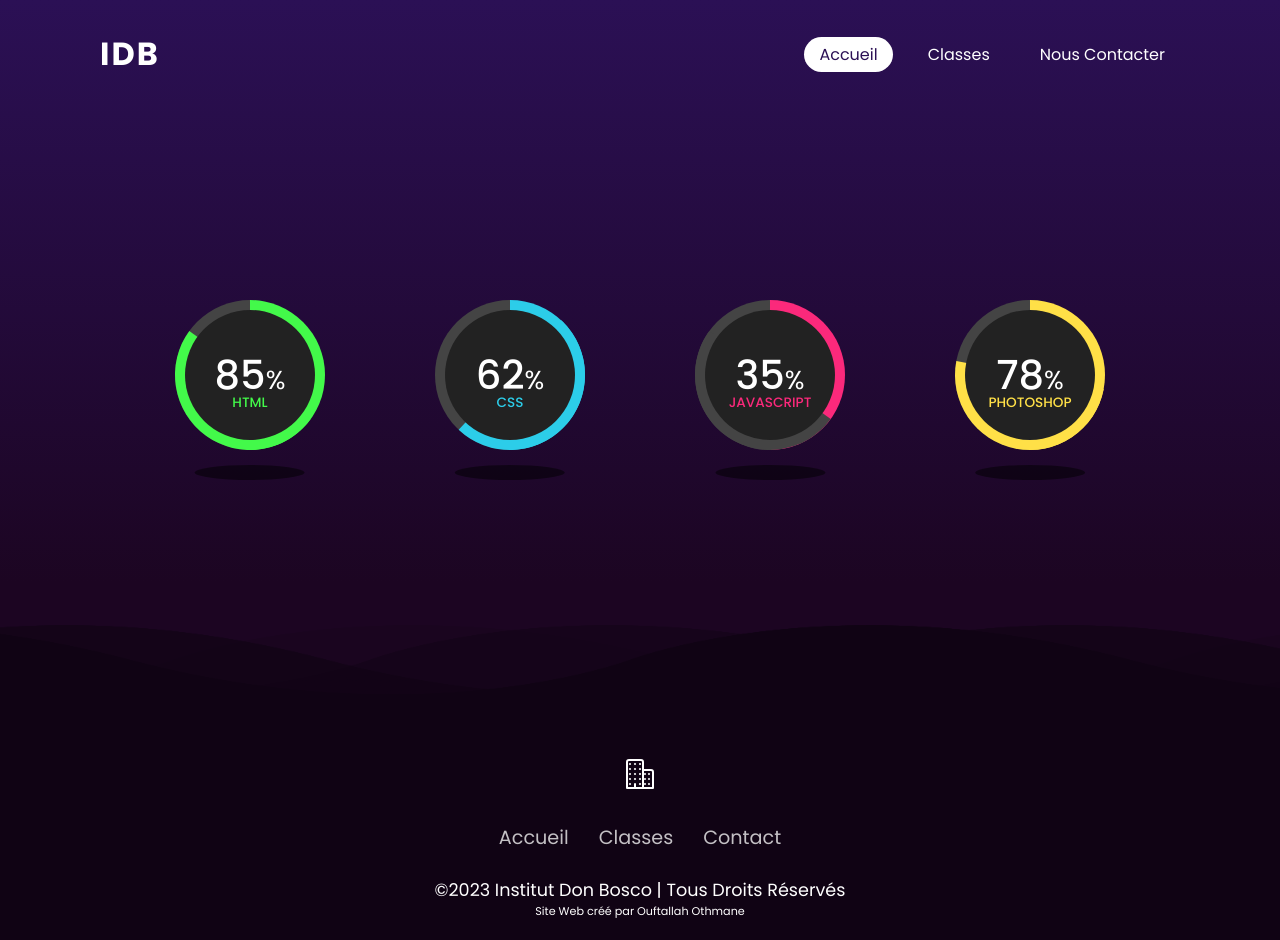
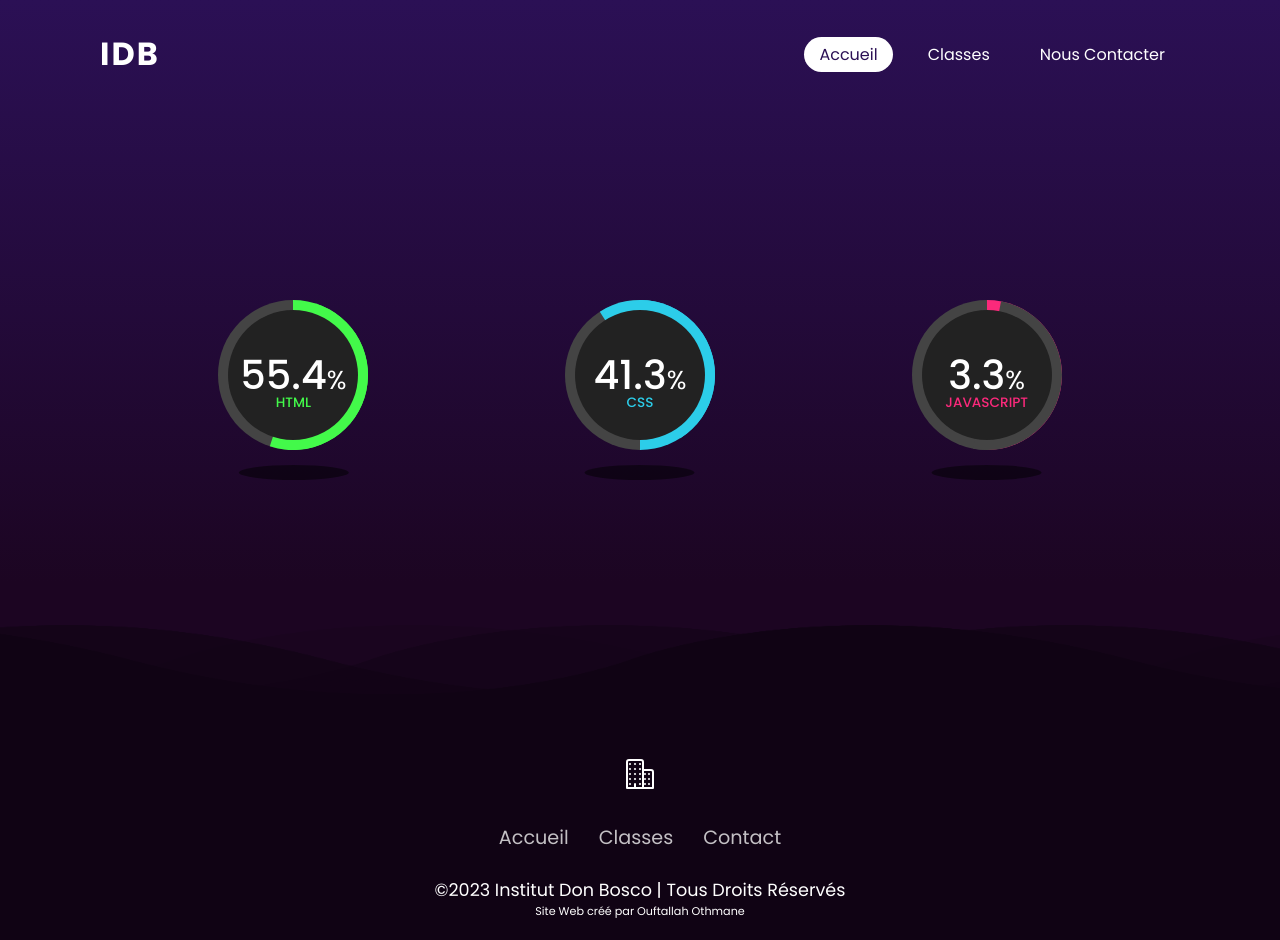
Before and after one commit to Nartchos/Website_IDB, a plain HTML site: page images/e.html in a window 1280 px wide. Drawn offline with nearby package versions, Linux system fonts and the light colour scheme.

Commit message:
✨Ajout zone de test temporaire

```diff
--- a/images/e.html
+++ b/images/e.html
@@ -14,28 +14,24 @@ Zone de test
     <header>
       <a href="#" class="logo">IDB</a>
       <ul>
-        <li><a href="#" class="active">Accueil</a></li>
+        <li><a href="../index.html" class="active">Accueil</a></li>
         <li><a href="../classes.html">Classes</a></li>
         <li><a href="../contact.html">Nous Contacter</a></li>
       </ul>
     </header>
     <br><br><br><br><br><br><br><br><br><br><br><br>
     <div class="container">
-      <div class="progress" style="--i:85;--clr:#43f94a;">
-        <h3>85<span>%</span></h3>
+      <div class="progress" style="--i:55;--clr:#43f94a;">
+        <h3>55.4<span>%</span></h3>
         <h4>Html</h4>
       </div>
-      <div class="progress" style="--i:62;--clr:#2ccde9;">
-        <h3>62<span>%</span></h3>
+      <div class="progress" style="--i:41;--clr:#2ccde9;">
+        <h3>41.3<span>%</span></h3>
         <h4>CSS</h4>
       </div>
-      <div class="progress less" style="--i:35;--clr:#fb297b;">
-        <h3>35<span>%</span></h3>
+      <div class="progress less" style="--i:3;--clr:#fb297b;">
+        <h3>3.3<span>%</span></h3>
         <h4>JavaScript</h4>
-      </div>
-      <div class="progress" style="--i:78;--clr:#ffe047;">
-        <h3>78<span>%</span></h3>
-        <h4>Photoshop</h4>
       </div>
     </div>
     <br><br><br><br><br><br><br>
--- a/style.css
+++ b/style.css
@@ -8,6 +8,11 @@
   scroll-behavior: smooth;
 }
 .ss:link
+{
+  color:white;
+  text-decoration: none;
+}
+.ss:visited
 {
   color:white;
   text-decoration: none;
```
